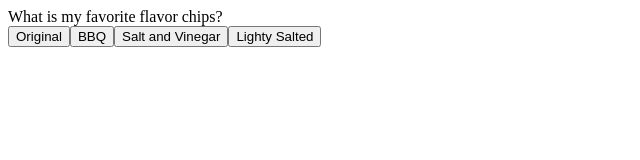
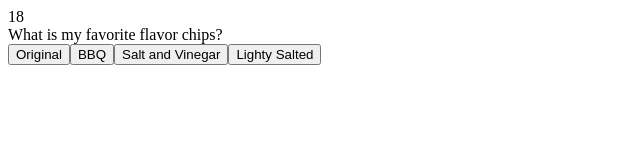
Before and after one commit to plotinusspascual/code-quiz, a plain HTML site: page index.html in a window 1280 px wide. Both pictures are taken after a click on the button "Start". Shown: the whole page, without its empty margins (0-640 px from the left). Drawn offline with Linux system fonts and the light colour scheme.

Commit message:
added timer countdown

```diff
--- a/index.html
+++ b/index.html
@@ -9,6 +9,7 @@
 </head>
 <body>
   <div id="main-container" class="hide">
+    <div class="timer-counter"></div>
     <div id="question-counter"></div>
     <div id="question-card">Question</div>
     <li id="choice-card">Answers</li>
--- a/script.js
+++ b/script.js
@@ -4,19 +4,35 @@ let mainContainer = document.getElementById("main-container");
 let nextButton = document.getElementById("next-button");
 let questionCard = document.getElementById("question-card");
 let choiceCard = document.getElementById("choice-card");
+let timerCounter = document.querySelector(".timer-counter");
 
 //counters
 let questionCounter = 1;
 let score = 0;
+
+//timer var
+var timer;
+var timerCount;
+// Will add timer later
+function startTimer(){
+  timer = setInterval(function(){
+    timerCount--;
+    timerCounter.textContent = timerCount;
+  }, 1000);
+}
+
+
 // Start Button to start game
 startButton.addEventListener("click", startGame);
 
 // Show's hidden container when start button is clicked
-// Will add timer later
+
 function startGame(){
+  timerCount = 20;
   startButton.classList.add("hide");
   mainContainer.classList.remove("hide");
   showQuestions();
+  startTimer();
 }
 
 // Test questions for now
```
